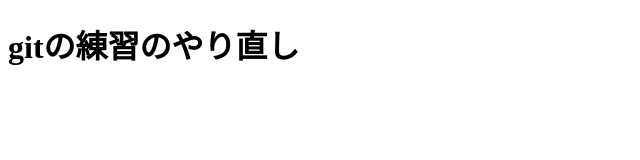
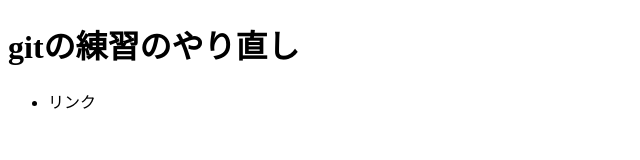
Before and after one commit to Kato819/git-test, a plain HTML site: page index.html in a window 1280 px wide. Shown: the full height of the page, 0-640 px from the left. Drawn offline with Linux system fonts and the light colour scheme.

Commit message:
リストの追加

```diff
--- a/index.html
+++ b/index.html
@@ -8,6 +8,11 @@
 <body>
     <header class="header">
         <h1 class="header-ttl">gitの練習のやり直し</h1>
+        <nav class="header-nav">
+            <ul class="nav-list">
+                <li class="nav-item">リンク</li>
+            </ul>
+        </nav>
     </header>
 </body>
 </html>
```
